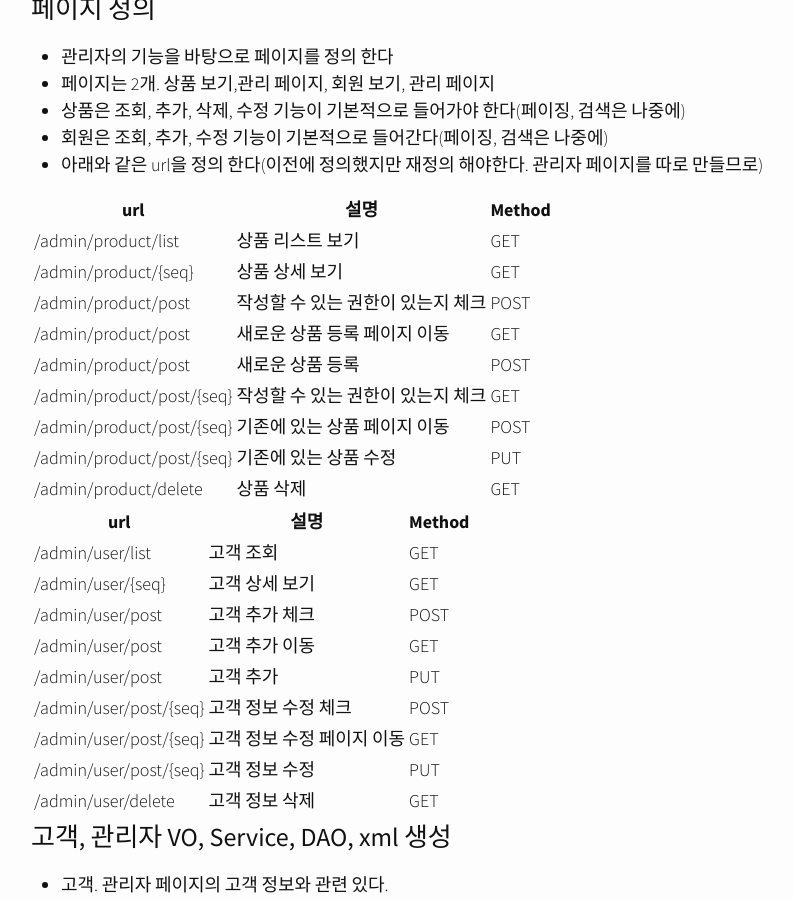
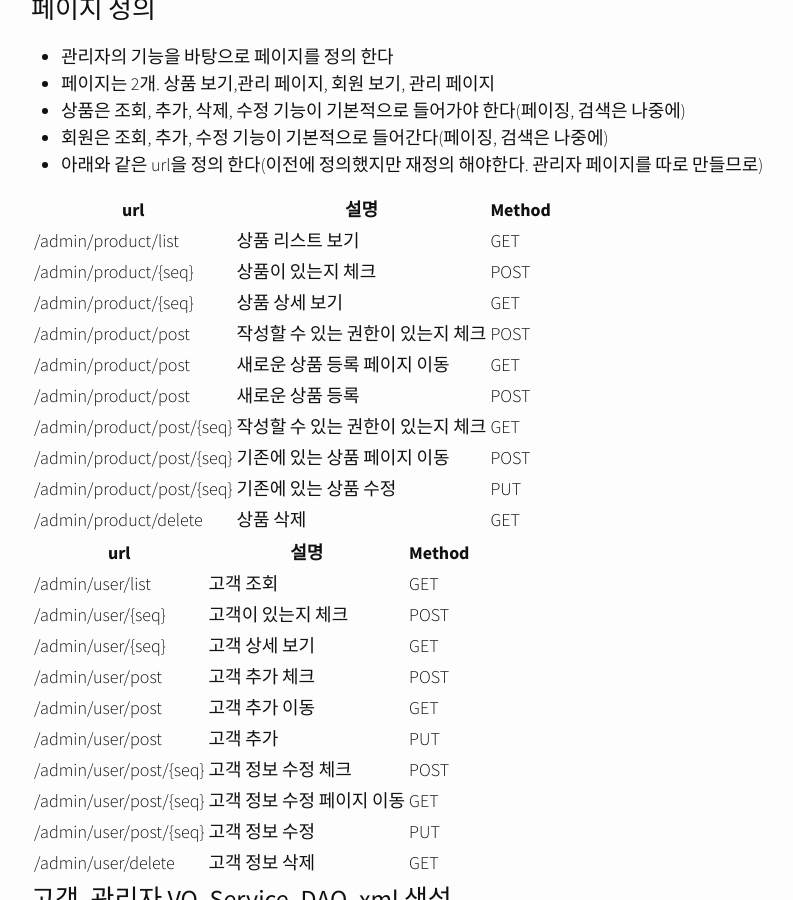
Before and after one commit to parkwonhui/parkwonhui.dev-github.io, a Jekyll site: the page built from _posts/spring/2019-4-30-spring-admin1.md, in a window 1280 px wide and 900 px high, scrolled down 2538 px. Shown: the whole window, without its empty margins (239-1032 px from the left). Built offline with Jekyll 4.4.1, drawn with Linux system fonts in a browser that asks for light colours; nearby versions of some CDN libraries; comment, search, counter and statistics services are not loaded.

Commit message:
내용 수정

```diff
--- a/_posts/spring/2019-4-30-spring-admin1.md
+++ b/_posts/spring/2019-4-30-spring-admin1.md
@@ -97,6 +97,7 @@ VALUES(12, 1, 1, 1, 1);
 | url | 설명 | Method |
 |---------|-----------|-------|
 | /admin/product/list | 상품 리스트 보기  | GET |
+| /admin/product/{seq} | 상품이 있는지 체크  | POST |
 | /admin/product/{seq} | 상품 상세 보기  | GET |
 | /admin/product/post | 작성할 수 있는 권한이 있는지 체크 | POST |
 | /admin/product/post | 새로운 상품 등록 페이지 이동 | GET |
@@ -109,6 +110,7 @@ VALUES(12, 1, 1, 1, 1);
 | url | 설명 | Method |
 |---------|-----------|-------|
 | /admin/user/list | 고객 조회  | GET |
+| /admin/user/{seq} | 고객이 있는지 체크 | POST |
 | /admin/user/{seq} | 고객 상세 보기 | GET |
 | /admin/user/post | 고객 추가 체크 | POST |
 | /admin/user/post | 고객 추가 이동 | GET |
@@ -194,8 +196,6 @@ alter table product change pic img varchar(50)
 
 - 메뉴에서 관리자 상품관리 페이지로 이동되도록 수정(관리자 상품관리, 상세페이지, 추가, 수정 페이지를 만든다)
 
-
-
 <div id="disqus_thread"></div>
 <script>
 
```
